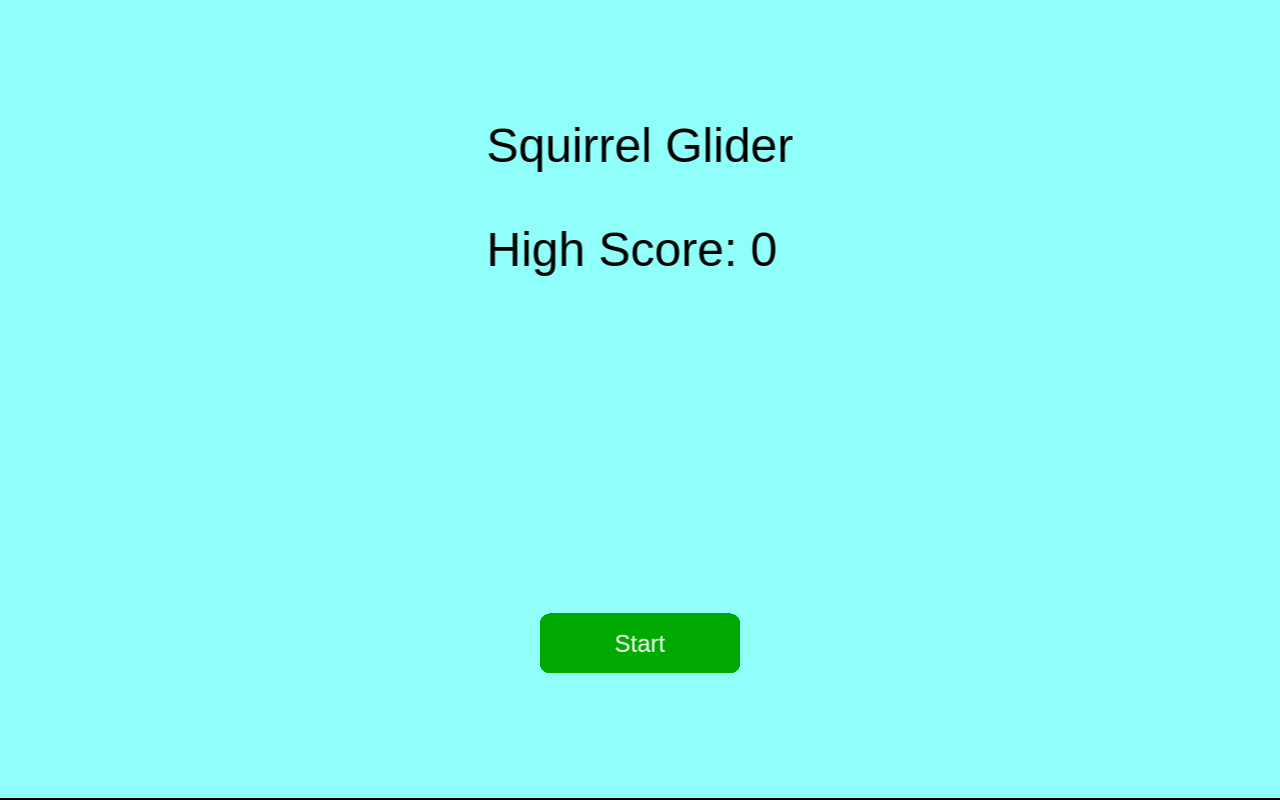
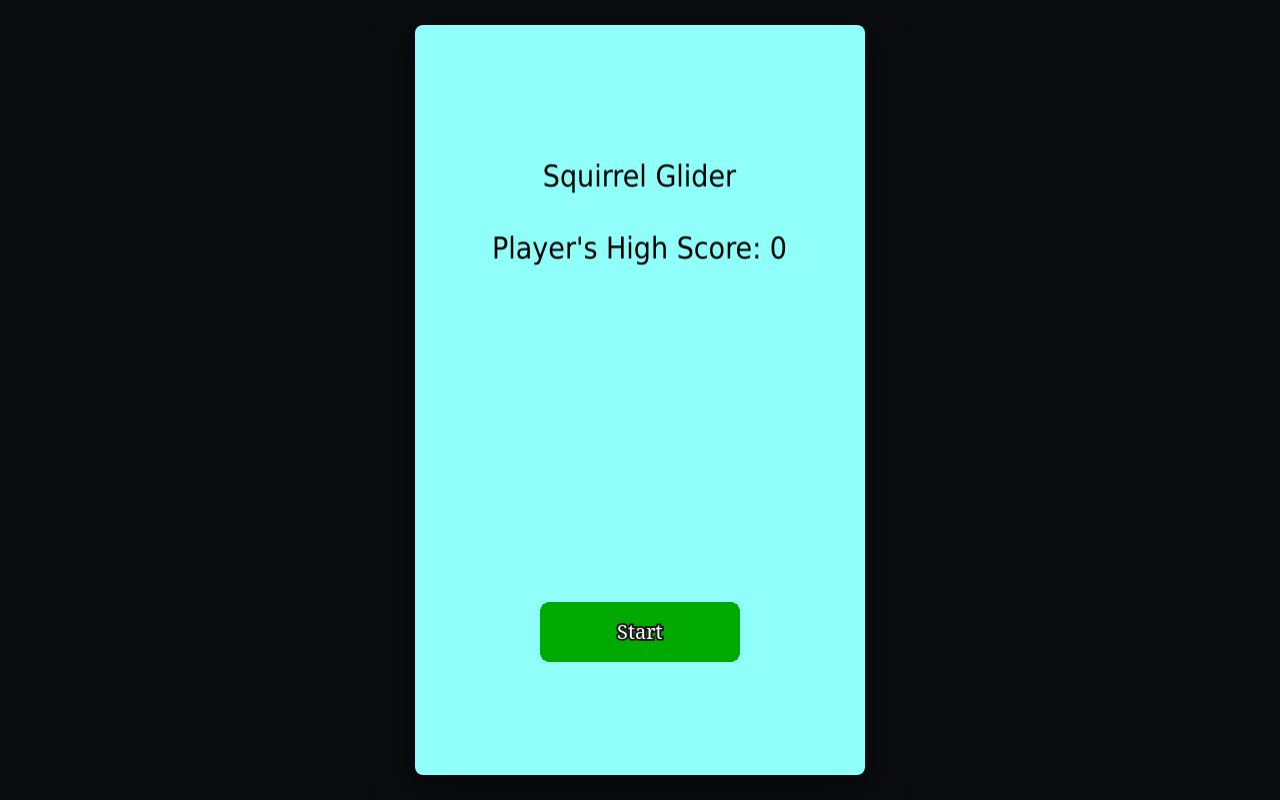
Before and after one commit to graybot666/squirrelglider, a website built with Vite: page index.html in a window 1280 px wide. Built offline with nearby package versions, Linux system fonts and the light colour scheme.

Commit message:
Fixed sizing to work on all platforms

```diff
--- a/index.html
+++ b/index.html
@@ -3,7 +3,7 @@
 <head>
     <meta charset="UTF-8" />
     <link rel="icon" type="image/png" href="/sqgl-favicon.png" />
-    <meta name="viewport" content="width=device-width, initial-scale=1.0" />
+    <meta name="viewport" content="width=device-width, initial-scale=1.0, maximum-scale=1.0, user-scalable=no, viewport-fit=cover" />
     <link rel="stylesheet" href="/style.css">
     <title>Squirrel Glider</title>
 </head>
--- a/public/style.css
+++ b/public/style.css
@@ -1,15 +1,48 @@
-body {
+* {
+    box-sizing: border-box;
+    -webkit-tap-highlight-color: transparent;
+}
+
+html, body {
     margin: 0;
     padding: 0;
+    width: 100%;
+    height: 100%;
+    overflow: hidden;
     color: rgba(255, 255, 255, 0.87);
-    background-color: #000000;
+    background-color: #0b0c10;
+    touch-action: none;
+    user-select: none;
+    -webkit-user-select: none;
 }
 
 #app {
     width: 100%;
+    height: 100dvh;
     height: 100vh;
     overflow: hidden;
     display: flex;
     justify-content: center;
     align-items: center;
 }
+
+#pixi-container {
+    display: flex;
+    justify-content: center;
+    align-items: center;
+    width: 100%;
+    height: 100%;
+}
+
+#pixi-container canvas {
+    display: block;
+    max-width: 100vw;
+    max-height: 100dvh;
+    max-height: 100vh;
+    width: auto !important;
+    height: auto !important;
+    aspect-ratio: 450 / 750;
+    box-shadow: 0 10px 40px rgba(0, 0, 0, 0.6);
+    border-radius: 8px;
+    touch-action: none;
+}
--- a/src/main.js
+++ b/src/main.js
@@ -1,6 +1,10 @@
 import { Application, Assets, Text, TextStyle, Container, Graphics, Sprite } from 'pixi.js';
 
 (async () => {
+
+  // Virtual / Logical Game Resolution (Consistent across Desktop and Mobile)
+  const GAME_WIDTH = 450;
+  const GAME_HEIGHT = 750;
 
   // State Variables
   let gameState = "start"; // "start" | "playing" | "gameover"
@@ -18,18 +22,24 @@ import { Application, Assets, Text, TextStyle, Container, Graphics, Sprite } fro
   let Score = 0;
 
   //Jump Settings
-  const gravity = 0.01;
-  const maxFallSpeed = 0.5;
-  const jumpStrength = -0.5;
+  const gravity = 0.1;
+  const maxFallSpeed = 2.5;
+  const jumpStrength = -3;
 
   // Pixels of forgiveness - used to calculate player bounds
-  const playerErrorMargin = 5;
+  const playerErrorMargin = 8;
 
   // Create a new application
   const app = new Application();
 
-  // Initialize the application
-  await app.init({ background: '#90fff9', resizeTo: window });
+  // Initialize the application with fixed logical size and crisp DPI scaling
+  await app.init({
+    width: GAME_WIDTH,
+    height: GAME_HEIGHT,
+    background: '#90fff9',
+    resolution: Math.min(window.devicePixelRatio || 1, 2),
+    autoDensity: true,
+  });
 
   // Append the application canvas to the document body
   document.getElementById("pixi-container").appendChild(app.canvas);
@@ -42,44 +52,54 @@ import { Application, Assets, Text, TextStyle, Container, Graphics, Sprite } fro
   const scoreKey = "SQGL_HIGHSCORE";
   let localHighscore = Number(localStorage.getItem(scoreKey)) || 0;
 
+  //Text Styles
+  const titleStyle = new TextStyle({
+    fontSize: 30,
+    align: "center",
+    fontFamily: "Tahoma, sans-serif",
+    fill: "#000000"
+  });
+
+  const uiStyle = new TextStyle({
+    fontSize: 20,
+    align: "center",
+    fontFamily: "Serif, sans-serif",
+    fill: "#ffffff",
+    stroke: "#1b1b1b",
+    strokeThickness: 4
+  });
+
+  // Start Screen UI
   const uiContainer = new Container();
   app.stage.addChild(uiContainer);
 
-  // Title
-  const titleStyle = new TextStyle({
-    fontSize: 48,
-    fill: "#000000"
-  });
-
   const titleText = new Text({
-    text: "Squirrel Glider\n\nHigh Score: "+localHighscore,
+    text: "Squirrel Glider\n\nPlayer's High Score: "+localHighscore,
     style: titleStyle
   });
 
   titleText.anchor.set(0.5);
-  titleText.x = app.screen.width / 2;
-  titleText.y = app.screen.height / 4;
+  titleText.x = GAME_WIDTH / 2;
+  titleText.y = GAME_HEIGHT / 4;
 
   uiContainer.addChild(titleText);
+  uiContainer.visible = true;
 
-  // Button
+  // Button & Button text
   const button = new Graphics();
   button.beginFill(0x00aa00);
   button.drawRoundedRect(0, 0, 200, 60, 10);
   button.endFill();
 
-  button.x = app.screen.width / 2 - 100;
-  button.y = app.screen.height / 1.3;
-
+  button.x = GAME_WIDTH / 2 - 100;
+  button.y = GAME_HEIGHT / 1.3;
   button.eventMode = 'static';
   button.cursor = 'pointer';
 
-  // Button text
   const buttonText = new Text({
     text: "Start",
-    style: new TextStyle({ fontSize: 24, fill: "#ffffff" })
+    style: new TextStyle(uiStyle)
   });
-
   buttonText.anchor.set(0.5);
   buttonText.x = button.x + 100;
   buttonText.y = button.y + 30;
@@ -87,13 +107,13 @@ import { Application, Assets, Text, TextStyle, Container, Graphics, Sprite } fro
   uiContainer.addChild(button);
   uiContainer.addChild(buttonText);
 
-  // Create player
+  // Create squirrel
   const squirrel = new Sprite(squirrelTexture);
-  squirrel.width = 100;
-  squirrel.height = 50;
+  squirrel.width = 90;
+  squirrel.height = 45;
   squirrel.anchor.set(0.5);
-  squirrel.x = app.screen.width / 4;
-  squirrel.y = app.screen.height / 4;
+  squirrel.x = GAME_WIDTH / 4;
+  squirrel.y = GAME_HEIGHT / 4;
   app.stage.addChild(squirrel);
 
   // Wall (top and bottom)
@@ -104,7 +124,7 @@ import { Application, Assets, Text, TextStyle, Container, Graphics, Sprite } fro
   app.stage.addChild(wallTop);
   app.stage.addChild(wallBottom);
 
-  let wallX = app.screen.width;
+  let wallX = GAME_WIDTH;
   let playerY = squirrel.y;
 
   //Hide walls & squirrel at start
@@ -112,9 +132,23 @@ import { Application, Assets, Text, TextStyle, Container, Graphics, Sprite } fro
   wallTop.visible = false;
   wallBottom.visible = false;
 
+  // Score UI Container
+  const scoreContainer = new Container();
+  app.stage.addChild(scoreContainer);
+
+  const scoreText = new Text({
+    style: uiStyle
+  });
+
+  scoreText.anchor.set(0.5);
+  scoreText.x = GAME_WIDTH / 2;
+  scoreText.y = 45;
+
+  scoreContainer.addChild(scoreText);
+
   function selectWall() {
     const minTop = 50; // minimum space from top
-    const maxTop = app.screen.height - gapSize - 50; // keep within screen
+    const maxTop = GAME_HEIGHT - gapSize - 50; // keep within screen
 
     topGap = Math.random() * (maxTop - minTop) + minTop;
     bottomGap = topGap + gapSize;
@@ -129,9 +163,12 @@ import { Application, Assets, Text, TextStyle, Container, Graphics, Sprite } fro
   }
 
   function respawnWall() {
-    wallX = app.screen.width;
+    wallX = GAME_WIDTH;
     Score += 1;
     selectWall();
+
+    //Update Score UI
+    scoreText.text = Score.toString();
 
     if (Score % 5 === 0)
       dx -= 0.25;
@@ -141,15 +178,19 @@ import { Application, Assets, Text, TextStyle, Container, Graphics, Sprite } fro
     gameState = "playing";
     finished = false;
 
+    // Show Score Text
+    scoreText.text = "0";
+    scoreContainer.visible = true;
+
     // Reset UI text
     titleText.text = "Squirrel Glider";
     uiContainer.visible = false;
 
     //Setup Initial Values
-    playerY = app.screen.height / 2;
+    playerY = GAME_HEIGHT / 2;
     dy = 0;
     Score = 0;
-    wallX = app.screen.width;
+    wallX = GAME_WIDTH;
     dx = -2.0;
 
     //Show walls & squirrel then start game
@@ -173,7 +214,9 @@ import { Application, Assets, Text, TextStyle, Container, Graphics, Sprite } fro
 
     // Update UI text & show
     titleText.text = endText;
+    titleText.style = titleStyle;
     uiContainer.visible = true;
+    scoreContainer.visible = false;
 
     // Hide walls & squirrel
     squirrel.visible = false;
@@ -210,7 +253,7 @@ import { Application, Assets, Text, TextStyle, Container, Graphics, Sprite } fro
     wallBottom.x = wallX;
     wallBottom.y = bottomGap;
     wallBottom.width = 50;
-    wallBottom.height = app.screen.height - bottomGap;
+    wallBottom.height = GAME_HEIGHT - bottomGap;
 
     // Respawn
     if (wallX < -50) {
@@ -237,54 +280,57 @@ import { Application, Assets, Text, TextStyle, Container, Graphics, Sprite } fro
     if (horizontalOverlap) {
       if (playerTop < topGap || playerBottom > bottomGap) {
         finished = true;
-        // console.log("Game Over! Collided with Wall. Score:", Score);
       }
     }
 
     // Ground Collision
-    if (playerBottom > app.screen.height) {
+    if (playerBottom > GAME_HEIGHT) {
       finished = true;
-      // console.log("Game Over! Collided with Ground. Score:", Score);
     }
 
     // Sky Collision
     if (playerTop < 0) {
       finished = true;
-      // console.log("Game Over! Collided with Sky. Score:", Score);
     }
 
   });
 
   /*
   *
-  *INPUT HANDLERZ
-  *KEYBOARD & TOCUH
+  * INPUT HANDLERS (Cross-Platform: Desktop Mouse/Keyboard & Mobile Touch)
   *
   */
 
-  //Start Button
-  button.on('pointerdown', () => {
+  // Start Button (Pointerdown handles both mouse clicks and touch taps)
+  button.on('pointerdown', (e) => {
+    e.stopPropagation?.();
     startGame();
   });
 
-  // Keyboard
-  window.addEventListener('keydown', (e) => {
-    if (e.code === 'ArrowUp' && !e.repeat) {
+  // Screen Taps / Clicks (Flap during gameplay on desktop or mobile)
+  app.stage.eventMode = 'static';
+  app.stage.hitArea = app.screen;
+  app.stage.on('pointerdown', () => {
+    if (gameState === "playing") {
       flap();
     }
   });
 
-  // Touch
-  let touchActive = false;
-  window.addEventListener('touchstart', () => {
-    if (!touchActive) {
+  // Desktop Keyboard (ArrowUp & Spacebar)
+  window.addEventListener('keydown', (e) => {
+    if ((e.code === 'ArrowUp' || e.code === 'Space') && !e.repeat) {
+      e.preventDefault();
       flap();
-      touchActive = true;
     }
   });
 
-  window.addEventListener('touchend', () => {
-    touchActive = false;
-  });
+  // Mobile Touch optimization (Prevents browser bounce / zoom / rubber-banding)
+  app.canvas.addEventListener('touchstart', (e) => {
+    e.preventDefault();
+  }, { passive: false });
+
+  app.canvas.addEventListener('touchmove', (e) => {
+    e.preventDefault();
+  }, { passive: false });
 
 })();
```
